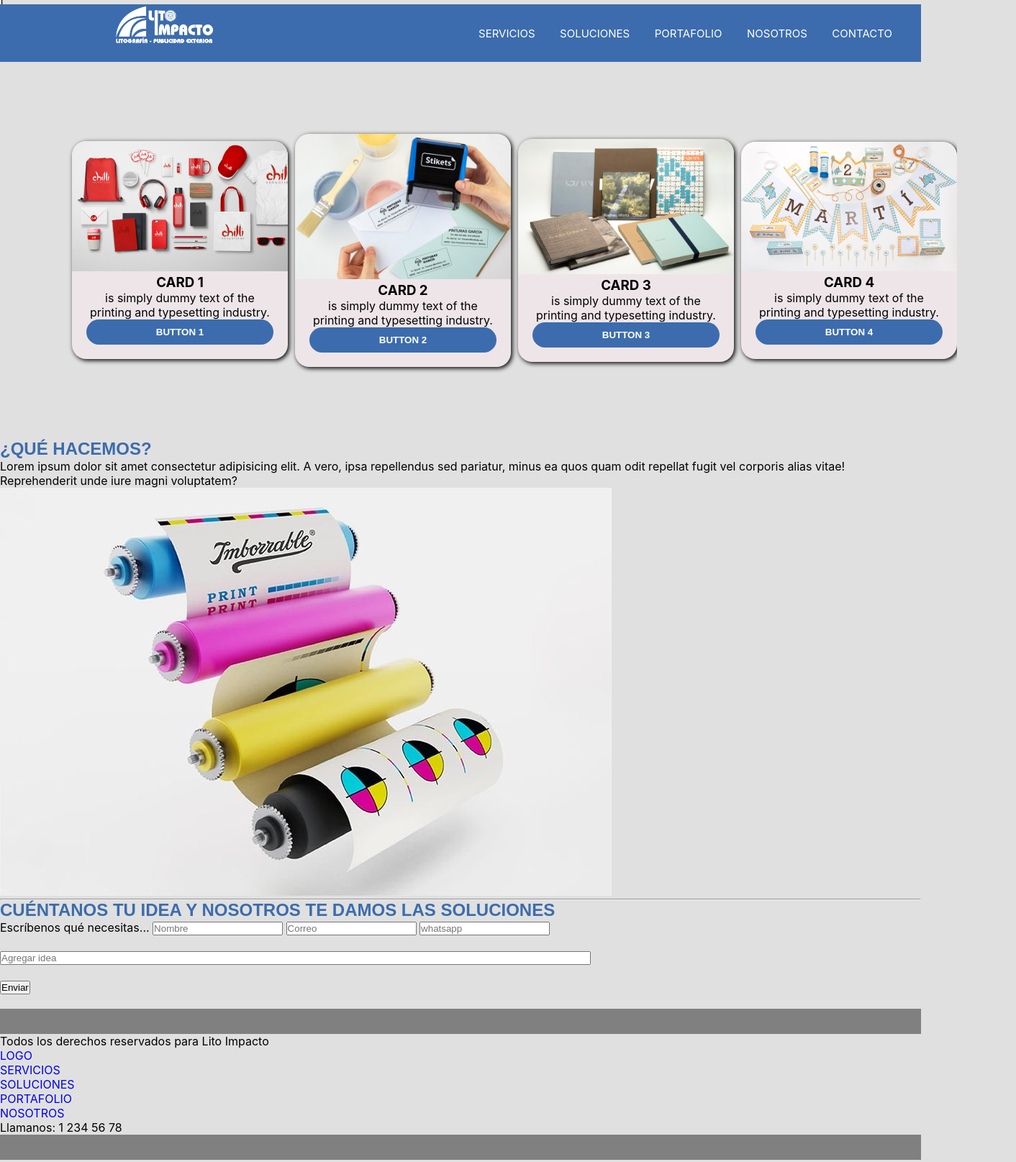
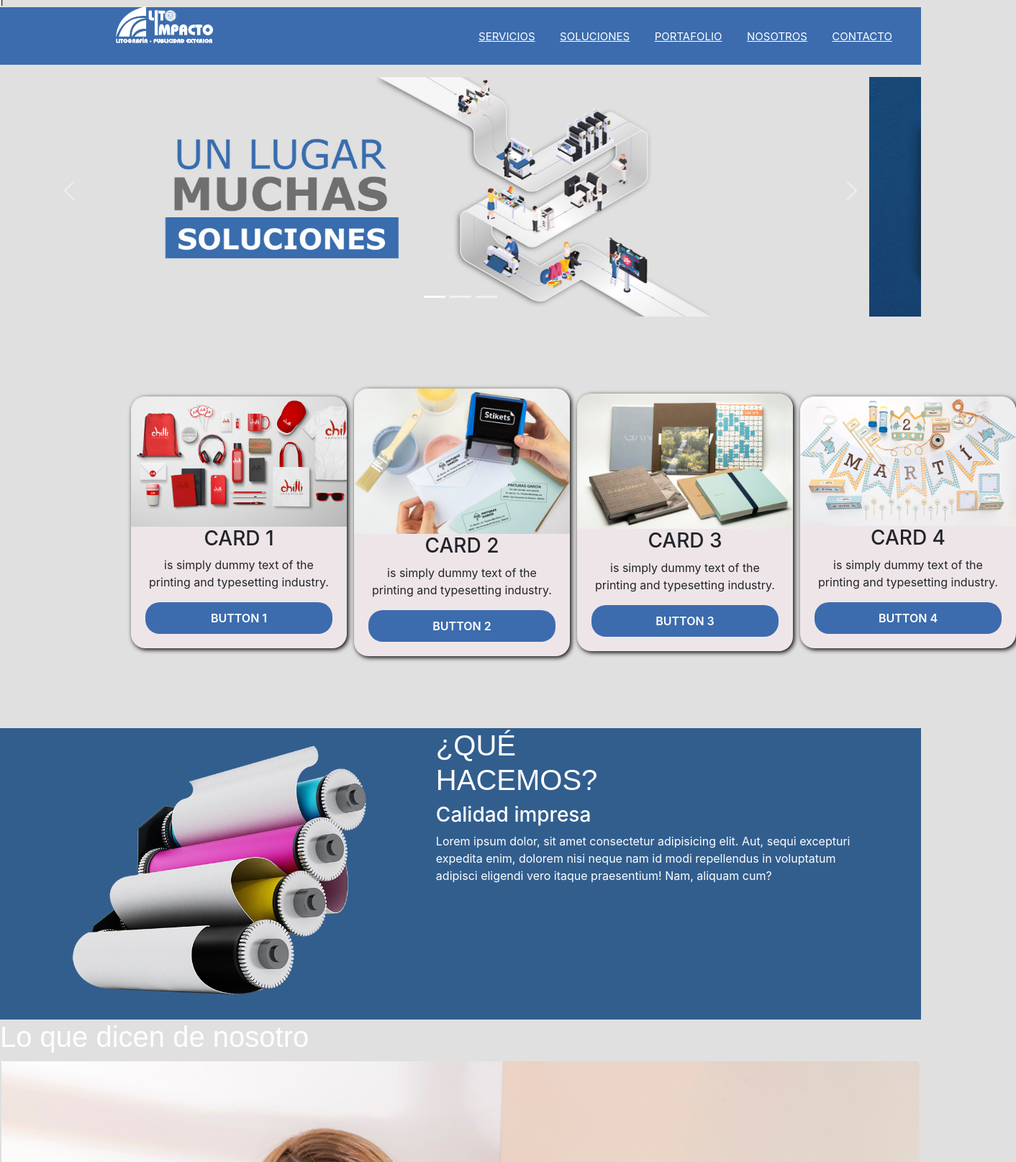
Before and after one commit to LaCaldeRA/prueba-4, a plain HTML site: page index.html in a window 1280 px wide. Shown: the part 14-1629 px from the top of the page at 72% size, 1412 px wide, since content can reach past the window. Drawn offline with nearby package versions, Linux system fonts and the light colour scheme.

Commit message:
carrusel y que hacemos

```diff
--- a/index.html
+++ b/index.html
@@ -4,7 +4,10 @@
     <meta charset="UTF-8">
     <meta http-equiv="X-UA-Compatible" content="IE=edge">
     <meta name="viewport" content="width=device-width, initial-scale=1.0">
+    <link href="https://cdn.jsdelivr.net/npm/bootstrap@5.1.3/dist/css/bootstrap.min.css" rel="stylesheet" integrity="sha384-1BmE4kWBq78iYhFldvKuhfTAU6auU8tT94WrHftjDbrCEXSU1oBoqyl2QvZ6jIW3" crossorigin="anonymous">
+    <script src="https://cdn.jsdelivr.net/npm/bootstrap@5.1.3/dist/js/bootstrap.bundle.min.js" integrity="sha384-ka7Sk0Gln4gmtz2MlQnikT1wXgYsOg+OMhuP+IlRH9sENBO0LRn5q+8nbTov4+1p" crossorigin="anonymous"></script>
     <script src='https://kit.fontawesome.com/a076d05399.js' crossorigin='anonymous'></script>
+
     <link rel="stylesheet" href="style.css">|
     <title>Lito Impacto</title>
 </head>
@@ -29,6 +32,36 @@
 
     </nav>
 
+
+
+    <div id="carouselExampleIndicators" class="carousel slide" data-bs-ride="carousel">
+        <div class="carousel-indicators">
+          <button type="button" data-bs-target="#carouselExampleIndicators" data-bs-slide-to="0" class="active" aria-current="true" aria-label="Slide 1"></button>
+          <button type="button" data-bs-target="#carouselExampleIndicators" data-bs-slide-to="1" aria-label="Slide 2"></button>
+          <button type="button" data-bs-target="#carouselExampleIndicators" data-bs-slide-to="2" aria-label="Slide 3"></button>
+        </div>
+        <div class="carousel-inner">
+          <div class="carousel-item active">
+            <img src="IMG/carrusel-1.jpg" class="d-block w-100" alt="...">
+          </div>
+          <div class="carousel-item">
+            <img src="IMG/carrusel-2.jpg" class="d-block w-100" alt="...">
+          </div>
+          <div class="carousel-item">
+            <img src="IMG/carrusel-3.jpg" class="d-block w-100" alt="...">
+          </div>
+        </div>
+        <button class="carousel-control-prev" type="button" data-bs-target="#carouselExampleIndicators" data-bs-slide="prev">
+          <span class="carousel-control-prev-icon" aria-hidden="true"></span>
+          <span class="visually-hidden">Previous</span>
+        </button>
+        <button class="carousel-control-next" type="button" data-bs-target="#carouselExampleIndicators" data-bs-slide="next">
+          <span class="carousel-control-next-icon" aria-hidden="true"></span>
+          <span class="visually-hidden">Next</span>
+        </button>
+      </div>
+
+      </-- cards -->
 
     <div class="container">
             <main class="grid">
@@ -74,17 +107,53 @@
             </main>
         </div>
 
+      </-- qué hacemos-->
+
+
+   <main>
+       <section class="container-que-hacemos">
+                      <div class="container-que-hacemos">
+               <img src="img/offset.png" alt="" class="imagen-quehacemos">
+               <div class="container-textos">
+                    <h2 class="titulo">¿QUÉ HACEMOS?</h2>
+                   <h3>Calidad impresa</h3>
+                   <p>Lorem ipsum dolor, sit amet consectetur adipisicing elit. Aut, sequi excepturi expedita enim, dolorem nisi neque nam id modi repellendus in voluptatum adipisci eligendi vero itaque praesentium! Nam, aliquam cum?</p>
+                </div>
+           </div>
+       </section>
+
+       <section>
+           <div class="clientes contenedor">
+               <h2 class="titulo">Lo que dicen de nosotro</h2>
+               <div class="card">
+                   <div class="card">
+                       <img src="img/face 1.jpg" alt="">
+                       <div class="contenido-texto-card">
+                           <h4>name</h4>
+                           <p>Lorem ipsum dolor sit amet consectetur adipisicing elit. Earum modi excepturi fuga commodi tenetur labore assumenda asperiores dicta natus! Cumque fuga cum error, cupiditate expedita adipisci minus delectus amet beatae.</p>
+                       </div>
+                   </div>
+
+                   <div class="card">
+                    <img src="img/face 2.jfif" alt="">
+                    <div class="contenido-texto-card">
+                        <h4>name</h4>
+                        <p>Lorem ipsum dolor sit amet consectetur adipisicing elit. Earum modi excepturi fuga commodi tenetur labore assumenda asperiores dicta natus! Cumque fuga cum error, cupiditate expedita adipisci minus delectus amet beatae.</p>
+                    </div>
+                </div>
+               </div>
+
+
+
+           </div>
 
 
 
 
+       </section>
 
 
 
-    <section>
-            <h2>¿QUÉ HACEMOS?</h2>
-            <p>Lorem ipsum dolor sit amet consectetur adipisicing elit. A vero, ipsa repellendus sed pariatur, minus ea quos quam odit repellat fugit vel corporis alias vitae! Reprehenderit unde iure magni voluptatem?</p>
-            <img src="IMG/impresión-offset-min.jpg" alt="">
 
      </section>
         <hr>
@@ -109,9 +178,9 @@
 
 
     <footer>
-        <br>
-        <hr size="35" color="grey" >
-        <p>Todos los derechos reservados para Lito Impacto</p>
+        <div class="contenedor-footer">
+            <div class="content-foo">
+
         <ul>
             <li> <a href="index.html">LOGO</a></li>
             <li> <a href="html/servicios.html">SERVICIOS</a></li>
@@ -120,8 +189,9 @@
             <li> <a href="html/nosotros.html">NOSOTROS</a> </li>
         </ul>
         <p>Llamanos: 1 234 56 78 </p>
-        <hr size="35" color="grey" >
-
+            </div>
+        </div>
+        <h2 class="titulo-final">&copy; Derechos reservados LitoImpacto || Laura Calderón</h2>
 
     </footer>
 
--- a/style.css
+++ b/style.css
@@ -19,7 +19,7 @@ h2{
     color: rgb(60, 108, 173);
 }
 
-
+/* nav bar */
 
 nav{
     height: 80px;
@@ -134,7 +134,7 @@ label #cancel{
 
 
 
-
+/* cards */
 
 
 .grid{
@@ -200,3 +200,32 @@ label #cancel{
         text-align: center;
     }
 }
+
+
+
+
+
+.titulo{
+    color: white;
+    font-size: 40px;
+    width: 48%;
+
+
+}
+
+/* que hacemos */
+
+.container-que-hacemos{
+    display: flex;
+    justify-content: space-evenly;
+    background-color: #325E8E;
+}
+
+.imagen-quehacemos{
+    width: 38%;
+}
+
+.container-textos{
+    width: 48%;
+    color: white;
+}
```
Also changed, not shown: IMG/carrusel-1.jpg (added), IMG/carrusel-2.jpg (added), IMG/carrusel-3.jpg (added), IMG/face 1.jpg (added), IMG/face 2.jfif (added), IMG/offset.png (added).
